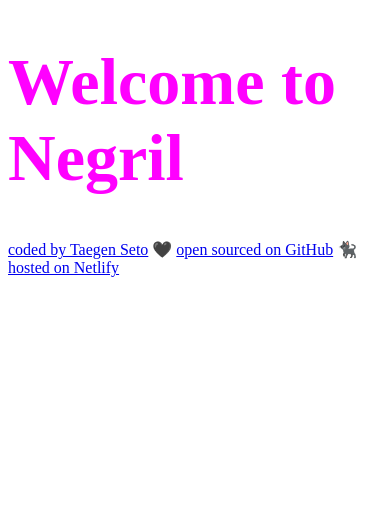
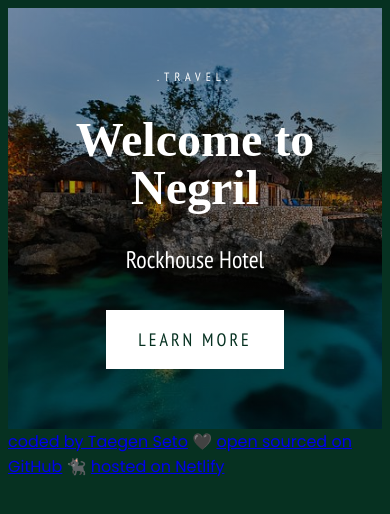
Before and after one commit to taegen-seto/travel-project, a plain HTML site: page index.html in a window 390 px wide. Drawn offline with Linux system fonts and the light colour scheme; a web font is replaced by a local one.

Commit message:
added and styled header -  made mobile responsive

```diff
--- a/index.html
+++ b/index.html
@@ -13,7 +13,13 @@
     <title>Discover Jamaica</title>
   </head>
   <body>
+    <div class="container">
+      <header>
+        <h3>.TRAVEL.</h3>
         <h1>Welcome to Negril</h1>
+        <h2>Rockhouse Hotel</h2>
+        <a href="#more">Learn more</a>
+      </header>
       <footer>
         <a href="https://github.com/taegen-seto" target="_blank"
           >coded by Taegen Seto</a
@@ -27,5 +33,6 @@
           >hosted on Netlify</a
         >
       </footer>
+    </div>
   </body>
 </html>
--- a/src/styles.css
+++ b/src/styles.css
@@ -2,8 +2,69 @@
 font-family: 'Poppins', sans-serif;
 font-family: 'PT Sans Narrow', sans-serif; */
 
-h1 {
+body {
+  font-family: "Poppins", sans-serif;
+  background-color: #063121;
+}
+
+header {
+  background-image: linear-gradient(rgba(0, 0, 0, 0.3), rgba(0, 0, 0, 0.5)),
+    url("../images/hero.jpeg");
+  background-repeat: no-repeat;
+  background-size: cover;
+  color: white;
+  text-align: center;
+  padding: 200px;
+}
+header h1 {
   font-family: "Kranky", serif;
-  font-size: 66px;
-  color: magenta;
+  font-size: 96px;
+  line-height: 1;
+  margin: 30px 0;
 }
+header h2 {
+  font-family: "PT Sans Narrow", sans-serif;
+  font-size: 44px;
+  font-weight: lighter;
+  line-height: 1.5;
+  margin: 0;
+}
+header h3 {
+  font-family: "PT Sans Narrow", sans-serif;
+  font-size: 22px;
+  font-weight: lighter;
+  line-height: 1.5;
+  letter-spacing: 5px;
+  margin: 0;
+}
+header a {
+  font-family: "PT Sans Narrow", sans-serif;
+  font-size: 18px;
+  line-height: 1.5;
+  letter-spacing: 3px;
+  text-transform: uppercase;
+  background-color: white;
+  text-decoration: none;
+  color: #063121;
+  padding: 16px 32px;
+  margin-top: 32px;
+  display: inline-block;
+}
+.container {
+  max-width: 1400px;
+  margin: 0 auto;
+}
+@media (max-width: 900px) {
+  header {
+    padding: 60px 0;
+  }
+  header h1 {
+    font-size: 48px;
+  }
+  header h2 {
+    font-size: 24px;
+  }
+  header h3 {
+    font-size: 12px;
+  }
+}
```
Also changed, not shown: images/hero.jpeg (added). Lines whose indentation alone changed are shown as unchanged.
